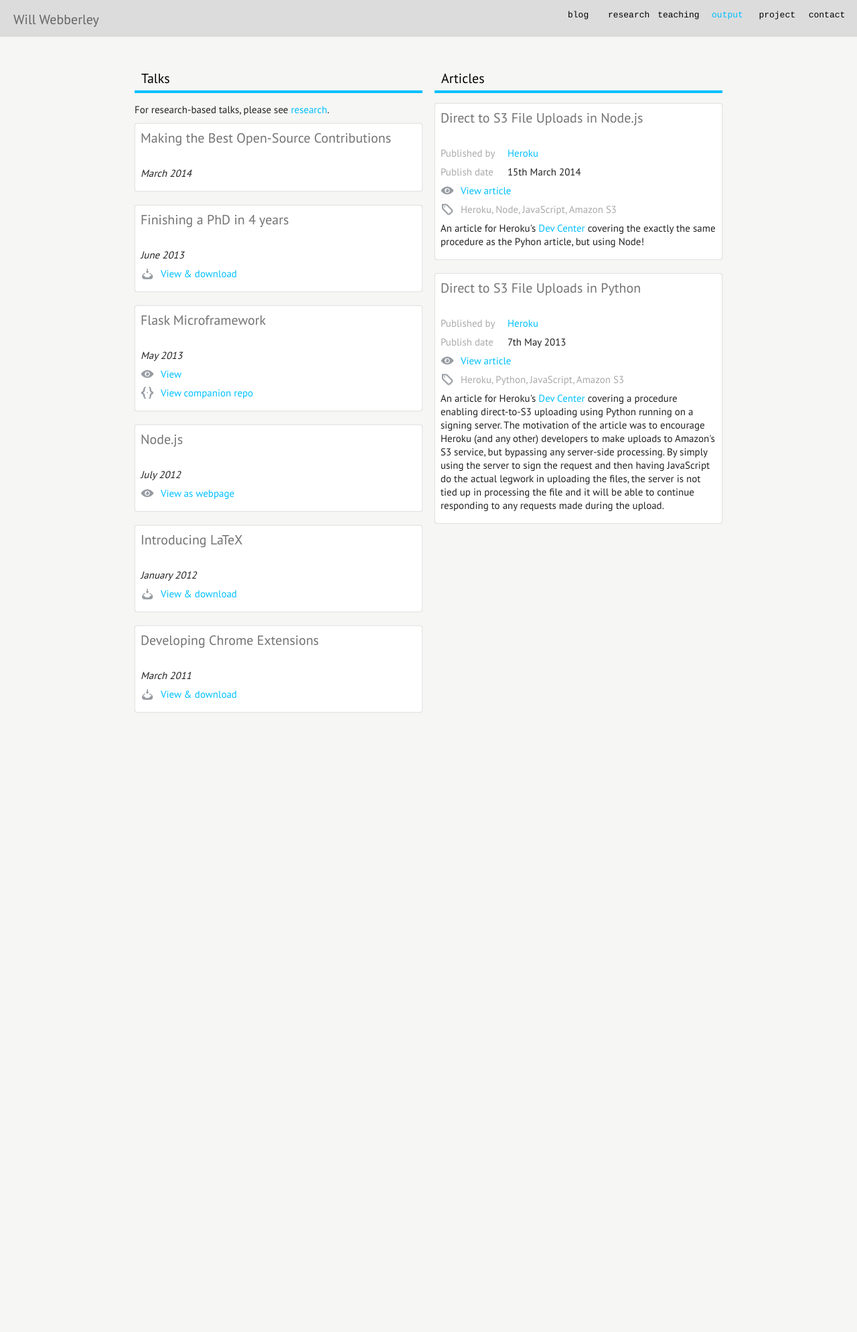
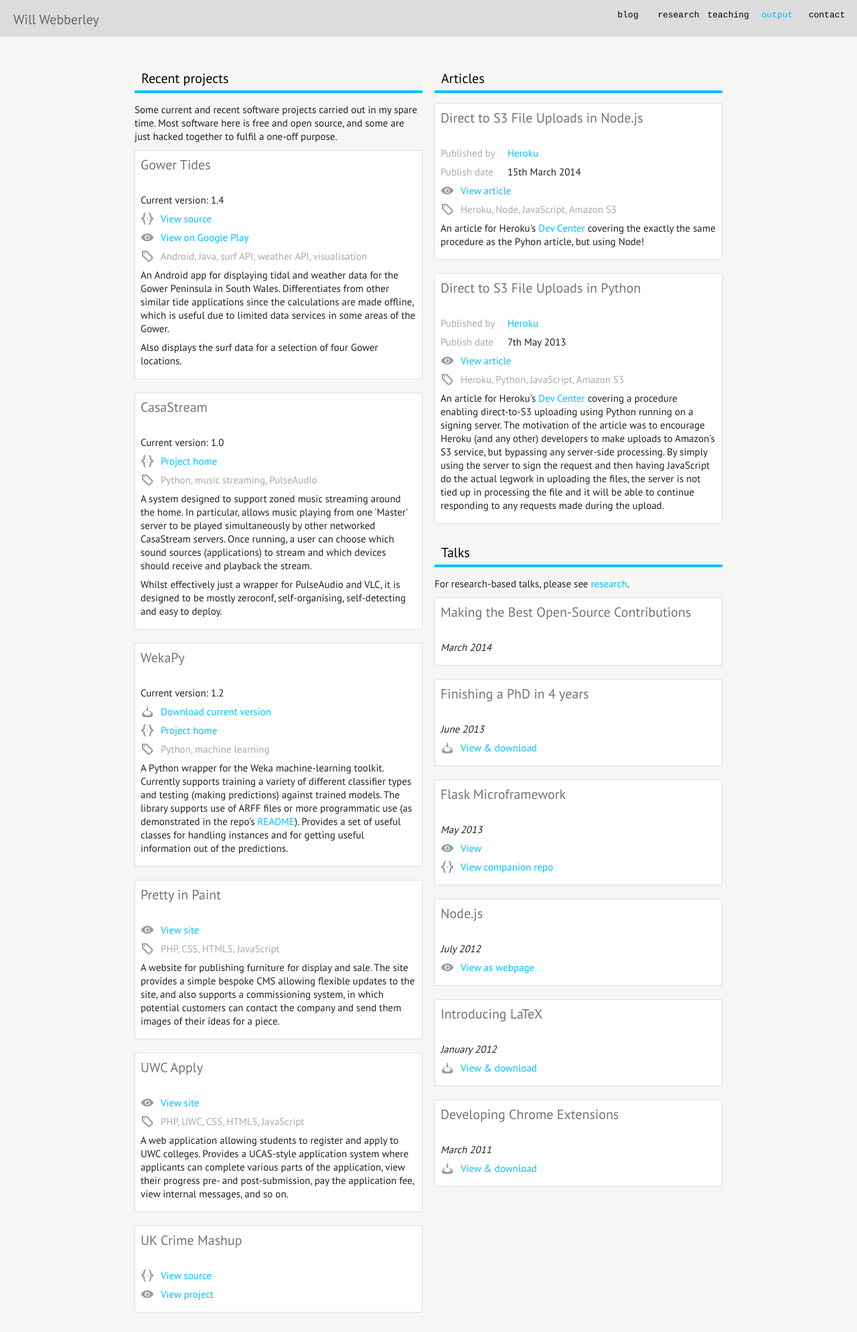
Before and after one commit to willwebberley/personal-website, a Flask app: page /output/ in a window 1280 px wide. Shown: the whole page at 67% size. Before the commit the page ends 1064 px from the top, so only its background shows below. Run offline with Flask 2, Linux system fonts and the light colour scheme; some libraries are stand-ins or nearby versions.

Commit message:
couple of fixes and added blog post

```diff
--- a/static/css/style.css
+++ b/static/css/style.css
@@ -198,6 +198,8 @@ hr{
     width:400px;
     max-width:100%;
     margin-bottom:10px;
+    clear:both;
+    float:none;
 }
 
 .code{
--- a/templates/layout.html
+++ b/templates/layout.html
@@ -26,7 +26,6 @@
         <a href="/research" {% if 'research' == request.endpoint %}class="active"{% endif %}>research</a>
         <a href="/teaching" {% if 'teaching' == request.endpoint %}class="active"{% endif %}>teaching</a>
         <a href="/output" {% if 'output' == request.endpoint %}class="active"{% endif %}>output</a>
-        <a href="/project" {% if 'project' == request.endpoint %}class="active"{% endif %}>project</a>
         <a href="/contact" {% if 'contact' == request.endpoint %}class="active"{% endif %}>contact</a>
         <div id="social_nav">
             <a href="https://twitter.com/flyingsparx" target="_blank">
--- a/templates/output.html
+++ b/templates/output.html
@@ -10,6 +10,81 @@
 </div>
 
 <section class="small">
+
+    <h2>Recent projects</h2>
+
+    <p>Some current and recent software projects carried out in my spare time. Most software here is free and open source, and some are just hacked together to fulfil a one-off purpose.</p>
+
+    <div class="item">
+    <h3>Gower Tides</h3>
+    <p>Current version: 1.4</p>
+    <p><a class="source" href="https://github.com/flyingsparx/GowerTides" target="_blank">View source</a></p>
+    <p><a class="view" href="https://play.google.com/store/apps/details?id=net.willwebberley.gowertides" target="_blank">View on Google Play</a></p>
+    <p><span class="tags">Android, Java, surf API, weather API, visualisation</span></p>
+    <p>An Android app for displaying tidal and weather data for the Gower Peninsula in South Wales. Differentiates from other similar tide applications since the calculations are made offline, which is useful due to limited data services in some areas of the Gower.</p>
+    <p>Also displays the surf data for a selection of four Gower locations.</p>
+    </div>
+
+    <div class="item">
+    <h3>CasaStream</h3>
+    <p>Current version: 1.0</p>
+    <p><a class="source" href="https://github.com/flyingsparx/CasaStream" target="_blank">Project home</a></p>
+    <p><span class="tags"></label>Python, music streaming, PulseAudio</p>
+    <p>A system designed to support zoned music streaming around the home. In particular, allows music playing from one 'Master' server to be played simultaneously by other networked CasaStream servers. Once running, a user can choose which sound sources (applications) to stream and which devices should receive and playback the stream.</p>
+    <p>Whilst effectively just a wrapper for PulseAudio and VLC, it is designed to be mostly zeroconf, self-organising, self-detecting and easy to deploy.</p>
+    </div>
+
+    <div class="item">
+    <h3>WekaPy</h3>
+    <p>Current version: 1.2</p>
+    <p><a class="download" href="https://raw.github.com/flyingsparx/WekaPy/master/wekapy.py" target="_blank">Download current version</a></p>
+    <p><a class="source" href="https://github.com/flyingsparx/WekaPy" target="_blank">Project home</a></p>
+    <p><span class="tags"></label>Python, machine learning</p>
+    <p>A Python wrapper for the Weka machine-learning toolkit. Currently supports training a variety of different classifier types and testing (making predictions) against trained models. The library supports use of ARFF files or more programmatic use (as demonstrated in the repo's <a href="https://github.com/flyingsparx/WekaPy#example-usage" target="_blank">README</a>). Provides a set of useful classes for handling instances and for getting useful information out of the predictions.</p>
+    </div>
+
+    <div class="item">
+    <h3>Pretty in Paint</h3>
+    <p><a class="view" href="http://www.prettyinpaintfurniture.co.uk" target="_blank">View site</a></p>
+    <p><span class="tags">PHP, CSS, HTML5, JavaScript</span></p>
+    <p>A website for publishing furniture for display and sale. The site provides a simple bespoke CMS allowing flexible updates to the site, and also supports a commissioning system, in which potential customers can contact the company and send them images of their ideas for a piece.</p>
+    </div>
+
+    <div class="item">
+    <h3>UWC Apply</h3>
+    <p><a class="view" href="https://www.uwcgbapply.org" target="_blank">View site</a></p>
+    <p><span class="tags">PHP, UWC, CSS, HTML5, JavaScript</span></p>
+    <p>A web application allowing students to register and apply to UWC colleges. Provides a UCAS-style application system where applicants can complete various parts of the application, view their progress pre- and post-submission, pay the application fee, view internal messages, and so on.</p>
+    </div>
+
+    <div class="item">
+    <h3>UK Crime Mashup</h3>
+    <p><a class="source" href="https://github.com/martinjc/digisocial" target="_blank">View source</a></p>
+    <p><a class="view" href="http://ukcrimemashup.nomovingparts.net" target="_blank">View project</a></p>
+    </div>
+
+
+</section>
+
+<section class="small">
+    <h2 id="articles">Articles</h2>
+    <div class="item">
+        <h3>Direct to S3 File Uploads in Node.js</h3>
+        <p><label>Published by</label><a href="https://www.heroku.com" target="_blank">Heroku</a></p>
+        <p><label>Publish date</label>15th March 2014</p>
+        <p><span class="view"><a href="https://devcenter.heroku.com/articles/s3-upload-node" target="_blank">View article</a></span></p>
+        <p><span class="tags">Heroku, Node, JavaScript, Amazon S3</span></p>
+        <p>An article for Heroku's <a href="https://devcenter.heroku.com/" target="_blank">Dev Center</a> covering the exactly the same procedure as the Pyhon article, but using Node!</p>
+    </div>
+    <div class="item">
+        <h3>Direct to S3 File Uploads in Python</h3>
+        <p><label>Published by</label><a href="https://www.heroku.com" target="_blank">Heroku</a></p>
+        <p><label>Publish date</label>7th May 2013</p>
+        <p><span class="view"><a href="https://devcenter.heroku.com/articles/s3-upload-python" target="_blank">View article</a></span></p>
+        <p><span class="tags">Heroku, Python, JavaScript, Amazon S3</span></p>
+        <p>An article for Heroku's <a href="https://devcenter.heroku.com/" target="_blank">Dev Center</a> covering a procedure enabling direct-to-S3 uploading using Python running on a signing server. The motivation of the article was to encourage Heroku (and any other) developers to make uploads to Amazon's S3 service, but bypassing any server-side processing. By simply using the server to sign the request and then having JavaScript do the actual legwork in uploading the files, the server is not tied up in processing the file and it will be able to continue responding to any requests made during the upload.</p>
+    </div>
+
 	<h2 id="talks">Talks</h2>
 	<p>For research-based talks, please see <a href="/research#talks">research</a>.
 
@@ -52,26 +127,6 @@
 
 </section>
 
-<section class="small">
-    <h2 id="articles">Articles</h2>
-    <div class="item">
-        <h3>Direct to S3 File Uploads in Node.js</h3>
-        <p><label>Published by</label><a href="https://www.heroku.com" target="_blank">Heroku</a></p>
-        <p><label>Publish date</label>15th March 2014</p>
-        <p><span class="view"><a href="https://devcenter.heroku.com/articles/s3-upload-node" target="_blank">View article</a></span></p>
-        <p><span class="tags">Heroku, Node, JavaScript, Amazon S3</span></p>
-        <p>An article for Heroku's <a href="https://devcenter.heroku.com/" target="_blank">Dev Center</a> covering the exactly the same procedure as the Pyhon article, but using Node!</p>
-    </div>
-    <div class="item">
-        <h3>Direct to S3 File Uploads in Python</h3>
-        <p><label>Published by</label><a href="https://www.heroku.com" target="_blank">Heroku</a></p>
-        <p><label>Publish date</label>7th May 2013</p>
-        <p><span class="view"><a href="https://devcenter.heroku.com/articles/s3-upload-python" target="_blank">View article</a></span></p>
-        <p><span class="tags">Heroku, Python, JavaScript, Amazon S3</span></p>
-        <p>An article for Heroku's <a href="https://devcenter.heroku.com/" target="_blank">Dev Center</a> covering a procedure enabling direct-to-S3 uploading using Python running on a signing server. The motivation of the article was to encourage Heroku (and any other) developers to make uploads to Amazon's S3 service, but bypassing any server-side processing. By simply using the server to sign the request and then having JavaScript do the actual legwork in uploading the files, the server is not tied up in processing the file and it will be able to continue responding to any requests made during the upload.</p>
-    </div>
-</section>
-
 
 
 {% endblock %}
--- a/templates/research.html
+++ b/templates/research.html
@@ -37,7 +37,7 @@
 
     <p>
     This research was to do with the dissemination of content and
-    information in online social networks - in particular, Twitter - for the purposes of identifying and ranking interesint Tweets.
+    information in online social networks - in particular, Twitter - for the purposes of identifying and ranking interesting Tweets.
     I was supervised by
     <a href="http://users.cs.cf.ac.uk/Stuart.M.Allen" target="_blank" >Dr Stuart Allen</a>
     and
```
Also changed, not shown: static/data/posts.db.
